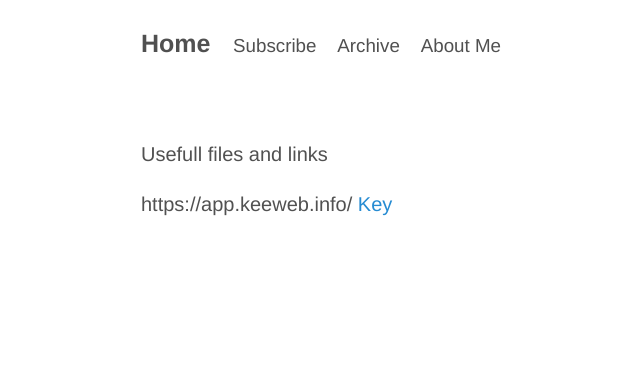
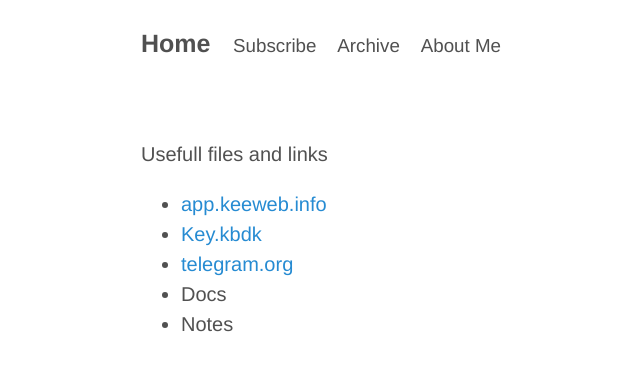
Before and after one commit to alex-esc/home, a Jekyll site: the page built from index.md, in a window 1280 px wide. Shown: the top 371 px of the page, without its empty margins (119-759 px from the left). Built offline with Jekyll 4.4.1, drawn with Linux system fonts in a browser that asks for light colours.

Commit message:
Update index.md

```diff
--- a/index.md
+++ b/index.md
@@ -7,7 +7,10 @@ excerpt_separator: <!--more-->
 {{site.description}}
 
 
-https://app.keeweb.info/
-[Key][1]
+* [app.keeweb.info](https://app.keeweb.info/)
+* [Key.kbdk][1]
+* [telegram.org](https://web.telegram.org/)
+* Docs
+* Notes
 
 [1]: https://alex-esc.github.io/home/file/key.kbdx
```
